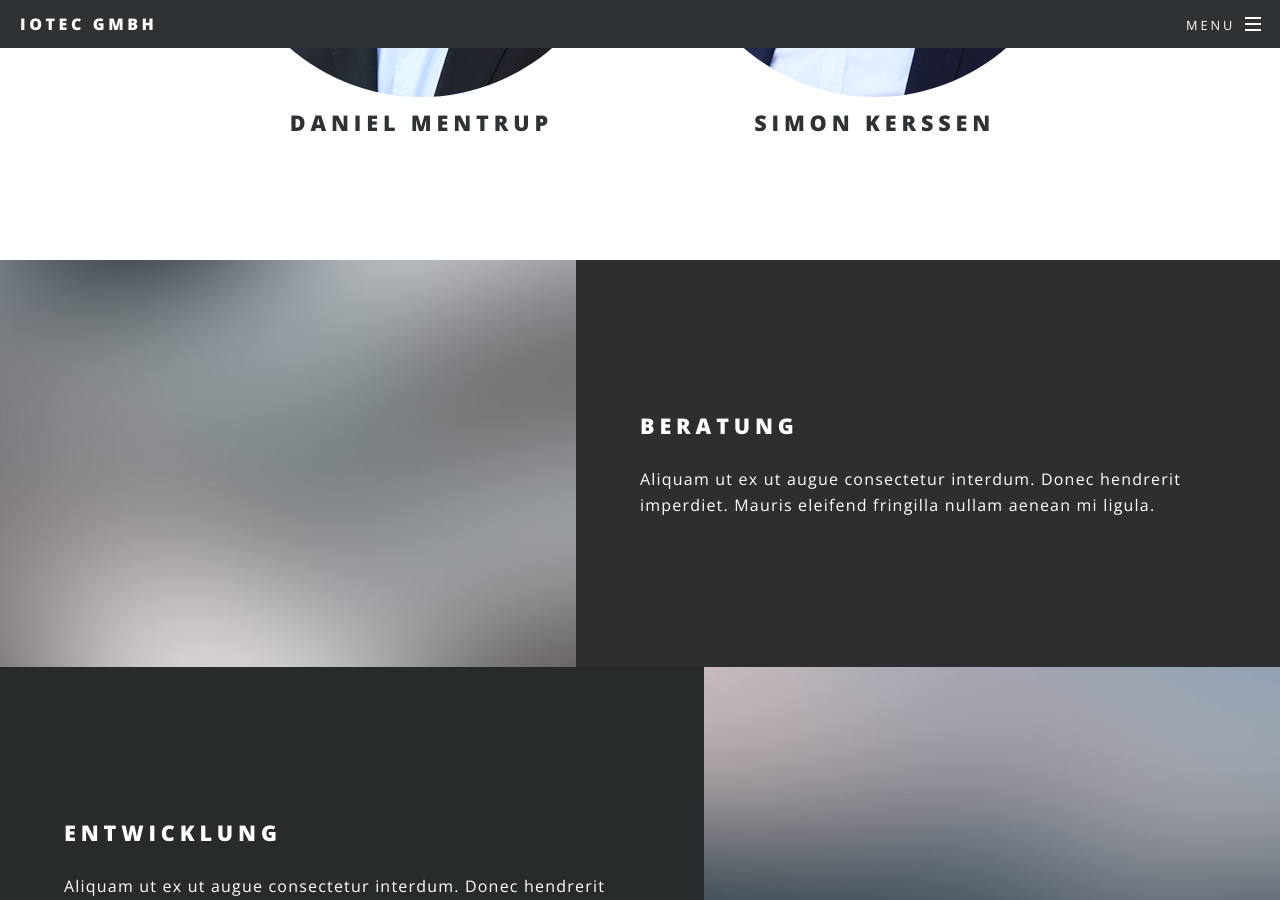
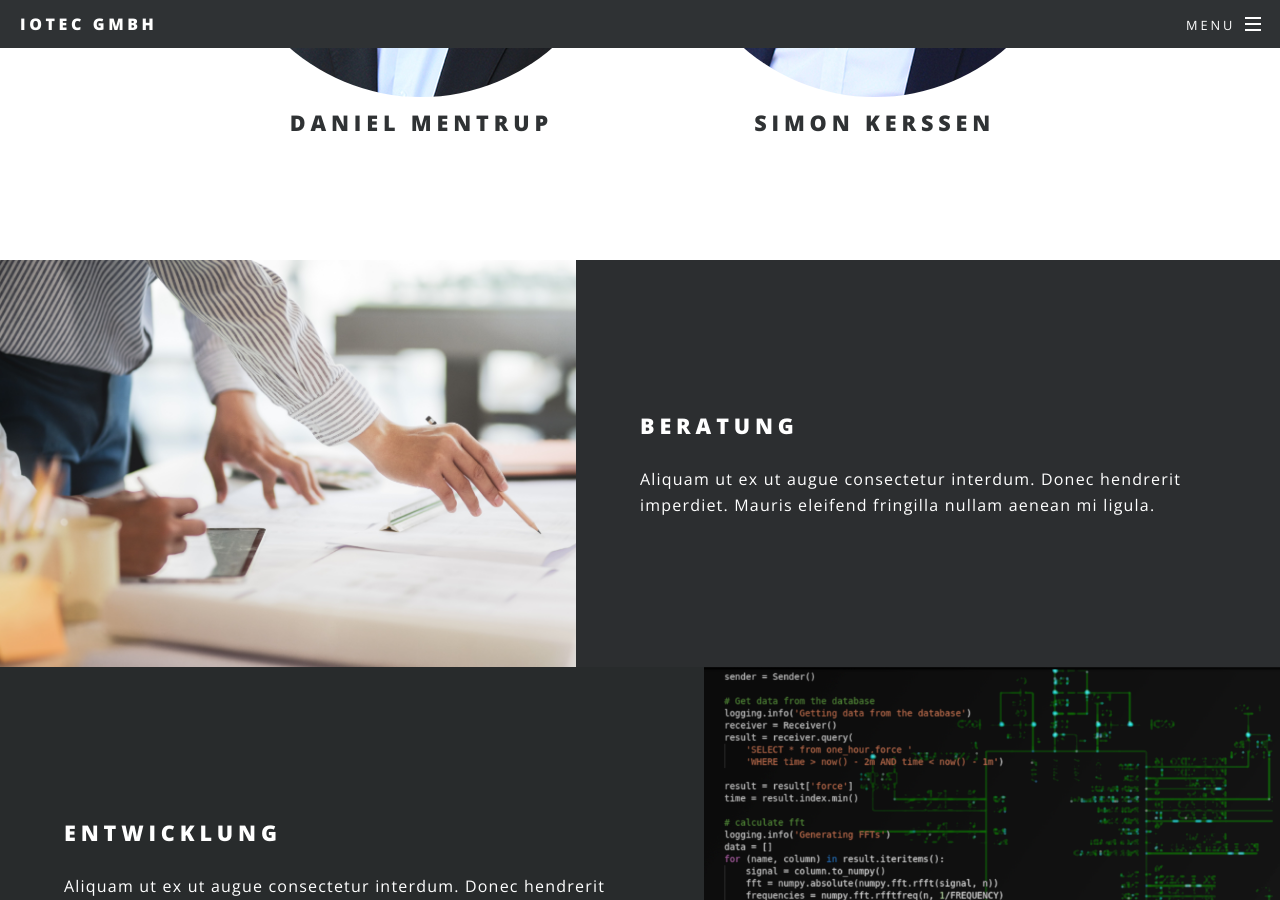
Before and after one commit to iotec-gmbh/iotec-gmbh.github.io, a Jekyll site: the page built from index.html, in a window 1280 px wide and 900 px high, scrolled down 1571 px. Built offline with Jekyll 4.4.1, drawn with Linux system fonts in a browser that asks for light colours.

Commit message:
Add Images to Services
This patch adds proper images to the services.

Closes #8

```diff
--- a/_config.yml
+++ b/_config.yml
@@ -56,19 +56,19 @@ references:
 # *title*: Title of the service
 # *description*: Description of the service. Intepreted as Markdown.
 services:
-  - image: images/pic01.jpg
+  - image: images/consulting.jpg
     title: Beratung
     description: |
         Aliquam ut ex ut augue consectetur interdum.
         Donec hendrerit imperdiet.
         Mauris eleifend fringilla nullam aenean mi ligula.
-  - image: images/pic02.jpg
+  - image: images/entwicklung.png
     title: Entwicklung
     description: |
         Aliquam ut ex ut augue consectetur interdum.
         Donec hendrerit imperdiet.
         Mauris eleifend fringilla nullam aenean mi ligula.
-  - image: images/pic03.jpg
+  - image: images/forschung.png
     title: Forschung
     description: |
         Aliquam ut ex ut augue consectetur interdum.
```
Also changed, not shown: images/consulting.jpg (added), images/entwicklung.png (added), images/forschung.png (added), images/pic01.jpg (deleted), images/pic02.jpg (deleted), images/pic03.jpg (deleted), images/pic04.jpg (deleted), images/pic05.jpg (deleted).
